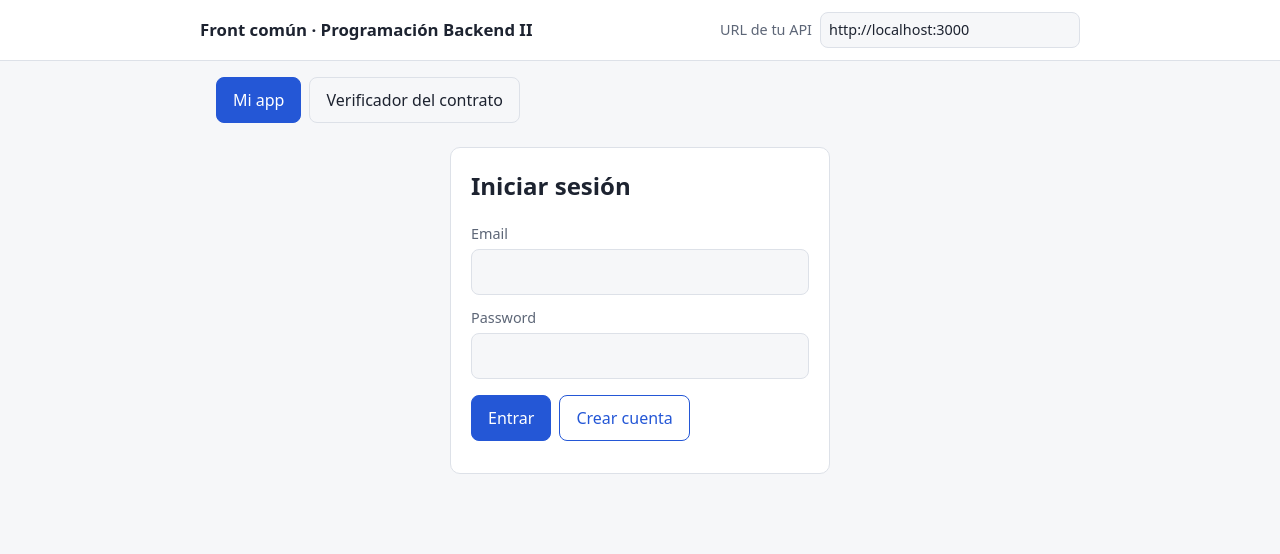
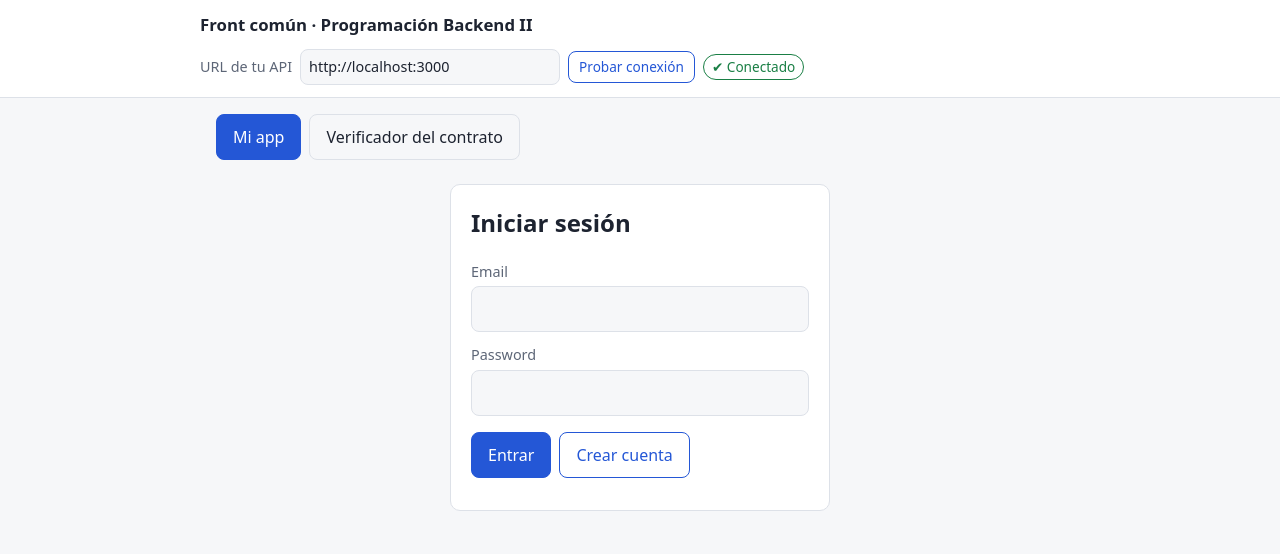
Before and after one commit to SDFournier/proyecto_2do_c_nest, a plain HTML site: page index.html in a window 1280 px wide. Drawn offline with Linux system fonts and the light colour scheme.

Commit message:
feat(front): normalizar la URL y mostrar el estado de la conexion (sin CORS, caida)

```diff
--- a/index.html
+++ b/index.html
@@ -30,6 +30,9 @@
   label { display: block; font-size: .9rem; margin: 12px 0 4px; color: var(--muted); }
   input { width: 100%; padding: 10px 12px; border: 1px solid var(--line); border-radius: 8px; background: var(--bg); color: var(--text); font: inherit; }
   .api input { width: 260px; padding: 6px 8px; }
+  .conn { font-size: .85rem; padding: 2px 8px; border-radius: 999px; border: 1px solid var(--line); }
+  .conn.ok { color: var(--ok); border-color: var(--ok); } .conn.bad { color: var(--bad); border-color: var(--bad); } .conn.warn { color: var(--warn); border-color: var(--warn); }
+  .api button { padding: 5px 10px; font-size: .85rem; }
   button { font: inherit; padding: 10px 16px; border-radius: 8px; border: 1px solid var(--accent); background: var(--accent); color: var(--accent-text); cursor: pointer; }
   button.ghost { background: transparent; color: var(--accent); }
   button:disabled { opacity: .6; cursor: wait; }
@@ -62,6 +65,8 @@
     <div class="api">
       <label for="apiUrl" style="margin:0">URL de tu API</label>
       <input id="apiUrl" value="http://localhost:3000" spellcheck="false">
+      <button id="ping" type="button" class="ghost">Probar conexión</button>
+      <span id="conn" class="conn" role="status">Sin probar</span>
     </div>
   </div>
 </header>
@@ -132,8 +137,27 @@
   let mode = 'login';
   $('apiUrl').value = store.get('front.api') || $('apiUrl').value;
 
-  const apiBase = () => $('apiUrl').value.trim().replace(/\/+$/, '');
-  $('apiUrl').addEventListener('change', () => store.set('front.api', apiBase()));
+  // Acepta "localhost:3000" sin http:// y quita las barras del final.
+  const apiBase = () => {
+    let u = $('apiUrl').value.trim().replace(/\/+$/, '');
+    if (u && !/^https?:\/\//i.test(u)) u = 'http://' + u;
+    return u;
+  };
+
+  // Distingue tres casos: la API no responde, responde pero el navegador la bloquea (CORS), o anda.
+  async function ping() {
+    const el = $('conn');
+    el.className = 'conn'; el.textContent = 'Probando…';
+    try { await fetch(apiBase() + '/', { mode: 'no-cors' }); } catch (e) {
+      el.className = 'conn bad'; el.textContent = '✖ No responde: ¿la API está corriendo? ¿URL y puerto correctos?';
+      return;
+    }
+    try { await fetch(apiBase() + '/'); el.className = 'conn ok'; el.textContent = '✔ Conectado'; } catch (e) {
+      el.className = 'conn warn'; el.textContent = '⚠ La API responde, pero el navegador la bloquea: falta app.enableCors() en main.ts';
+    }
+  }
+  $('apiUrl').addEventListener('change', () => { $('apiUrl').value = apiBase(); store.set('front.api', apiBase()); ping(); });
+  $('ping').addEventListener('click', ping);
 
   const NETWORK_HINT = 'No se pudo conectar con ' + '"URL". Revisá que la API esté corriendo, que la URL y el puerto sean correctos y que main.ts tenga app.enableCors().';
 
@@ -361,6 +385,7 @@
   $('runChecks').addEventListener('click', runChecks);
 
   // Inicio
+  ping();
   if (token) loadCatalog(); else show('login');
 })();
 </script>
```
Also changed, not shown: README.md.
